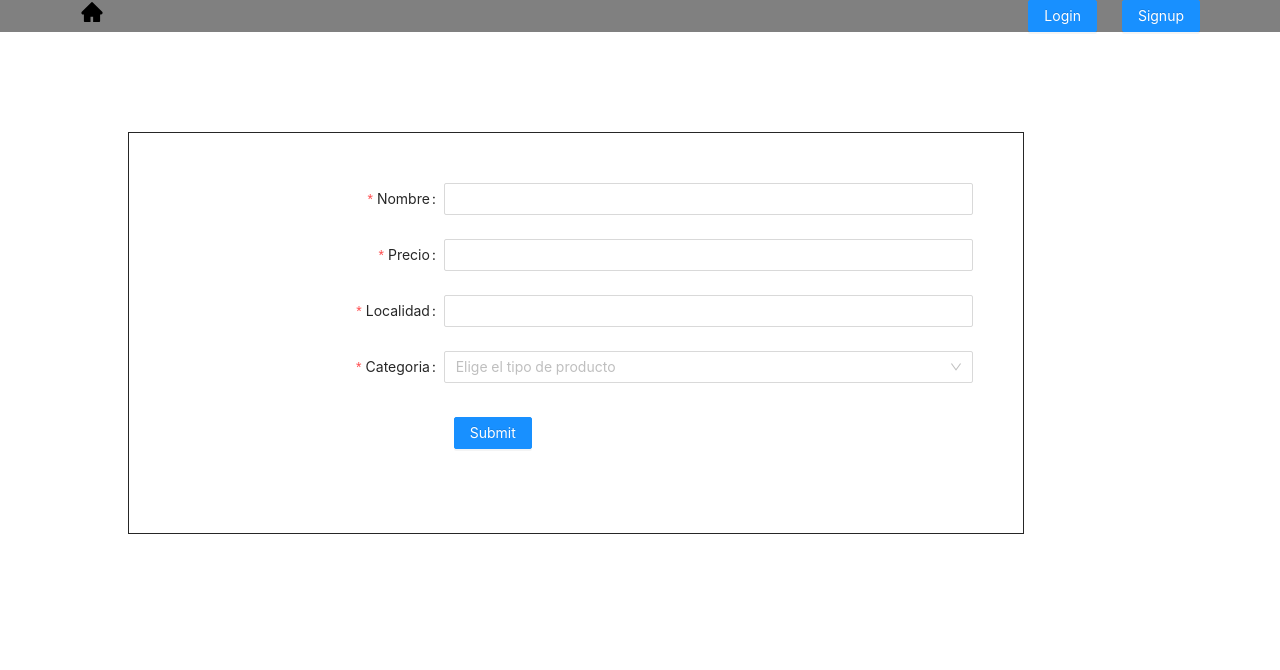
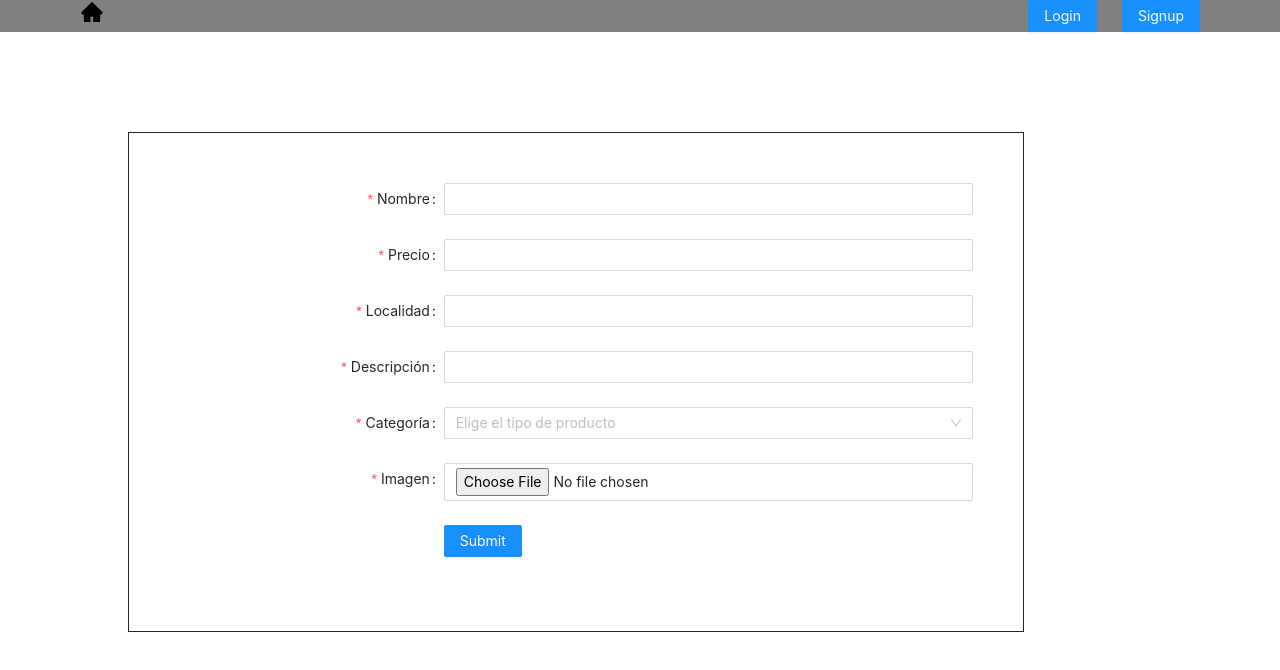
Before and after one commit to yebrai/tasteit-client, a React (Create React App) app: page /add in a window 1280 px wide. Shown: the top 670 px of the page. Built offline with nearby package versions, Linux system fonts and the light colour scheme; no server answers.

Commit message:
fix cloudinary path data and form addFood done

```diff
--- a/src/pages/AddFood.jsx
+++ b/src/pages/AddFood.jsx
@@ -1,4 +1,5 @@
 import { Button, Form, Input, Select } from 'antd';
+import { useState } from 'react';
 import { useNavigate } from 'react-router-dom';
 import { addProductService } from '../services/tasteit.services';
 
@@ -19,12 +20,23 @@ const tailLayout = {
 };
 const AddFood = () => {
 
+  const [image, setImage] = useState("")
+
   const navigate = useNavigate()
 
   const onFinish = async(values) => {
+    // Data transmission element
+    const valoresFrom = new FormData()
+    valoresFrom.append("name", values.name)
+    valoresFrom.append("price", values.price)
+    valoresFrom.append("location", values.location)
+    valoresFrom.append("description", values.description)
+    valoresFrom.append("category", values.category)
+    valoresFrom.append("image", image)
 
     try {
-      await addProductService(values)
+      await addProductService(valoresFrom)
+      console.log(values)
       navigate("/all/products")
     } catch (error) {
       console.log(error)
@@ -45,7 +57,6 @@ const AddFood = () => {
         ]}
       >
         <Input />
-
       </Form.Item>
       <Form.Item
         name="price"
@@ -69,12 +80,23 @@ const AddFood = () => {
         ]}
       >
         <Input />
+      </Form.Item>
+      <Form.Item
+        name="description"
+        label="Descripción"
+        rules={[
+          {
+            required: true,
+          },
+        ]}
+      >
+        <Input />
+      </Form.Item>
 
-      </Form.Item>
 
       <Form.Item
         name="category"
-        label="Categoria"
+        label="Categoría"
         rules={[
           {
             required: true,
@@ -91,8 +113,20 @@ const AddFood = () => {
         </Select>
       </Form.Item>
 
+      <Form.Item
+        name="image"
+        label="Imagen"
+        rules={[
+          {
+            required: true,
+          },
+        ]}
+      >
+        <Input type="file" onChange={(event)=> setImage(event.target.files[0])}/>
+      </Form.Item>
+
       <Form.Item {...tailLayout}>
-      <div style={{margin: "10px"}}>
+      <div>
         <Button type="primary" htmlType="submit">
           Submit
         </Button>
```
